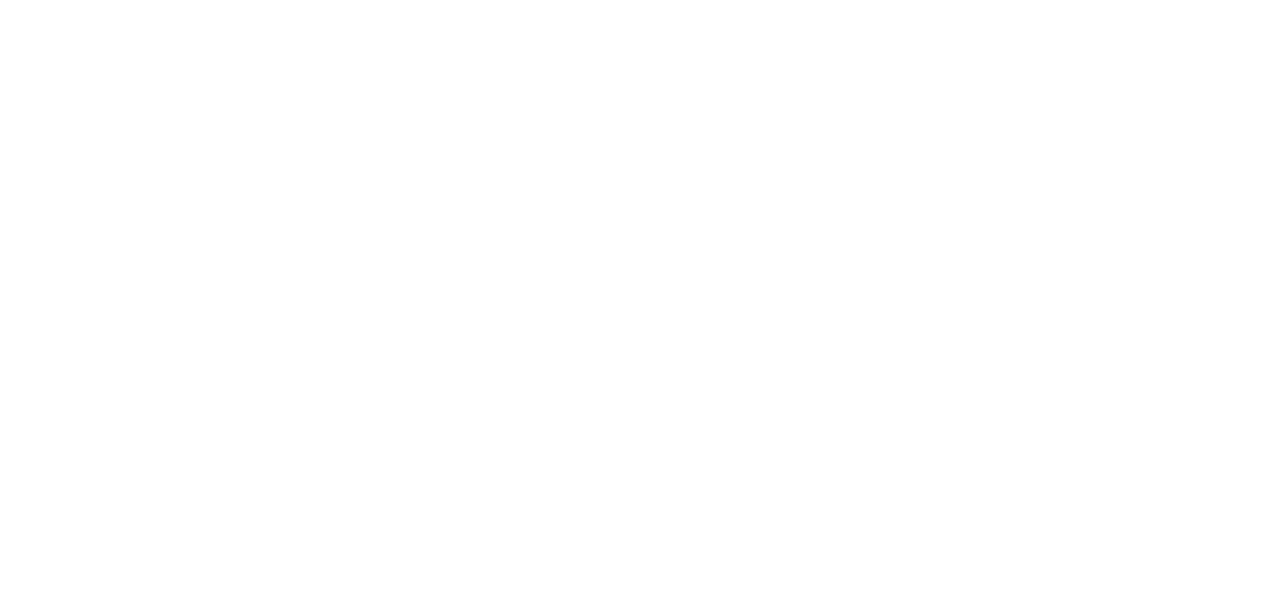
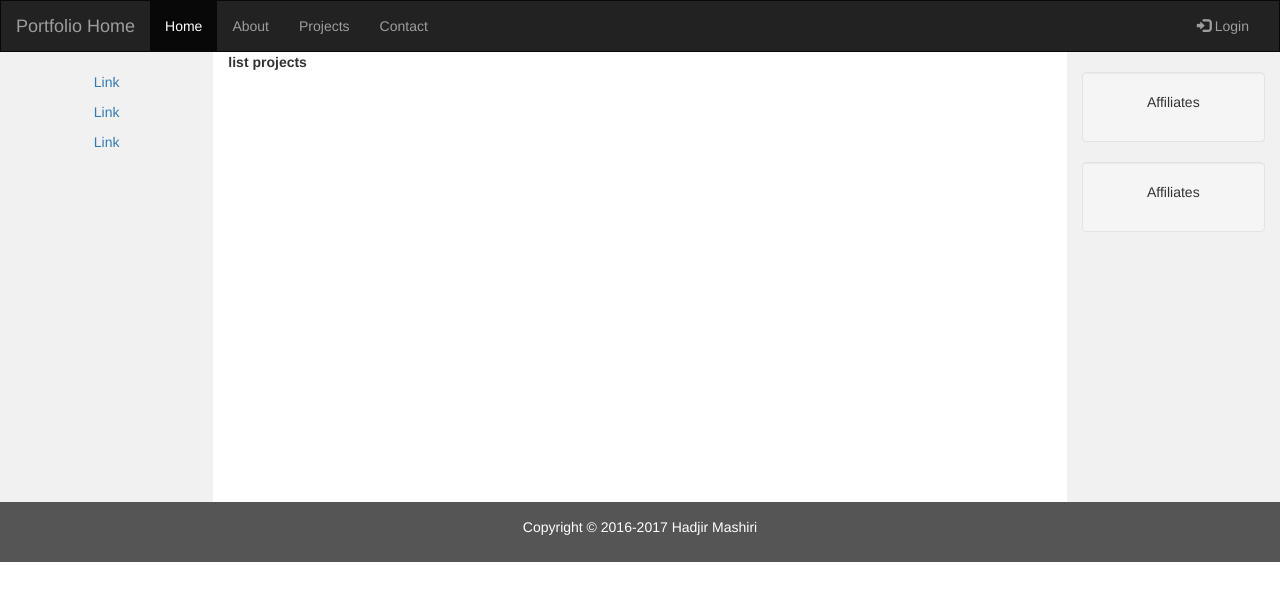
Before and after one commit to hmashiri/HadjirPortfolio, a website: page Portfolio/index.html at #!/projects in a window 1280 px wide. Drawn offline with nearby package versions, Linux system fonts and the light colour scheme.

Commit message:
styling of index page plus state pages linked

```diff
--- a/Portfolio/app/partials/projects.html
+++ b/Portfolio/app/partials/projects.html
@@ -0,0 +1 @@
+<div><label>list projects</label></div>
--- a/Portfolio/index.html
+++ b/Portfolio/index.html
@@ -5,13 +5,93 @@
 	<meta charset="utf-8">
     <link rel="stylesheet" href="./bower_components/bootstrap/dist/css/bootstrap.css" />
     <link rel="stylesheet" type="text/css" href="app/style.css" />
+<style>
+    /* Remove the navbar's default margin-bottom and rounded borders */
+    .navbar {
+      margin-bottom: 0;
+      border-radius: 0;
+    }
 
+    /* Set height of the grid so .sidenav can be 100% (adjust as needed) */
+    .row.content {height: 450px}
+
+    /* Set gray background color and 100% height */
+    .sidenav {
+      padding-top: 20px;
+      background-color: #f1f1f1;
+      height: 100%;
+    }
+
+    /* Set black background color, white text and some padding */
+    footer {
+      background-color: #555;
+      color: white;
+      padding: 15px;
+    }
+
+    /* On small screens, set height to 'auto' for sidenav and grid */
+    @media screen and (max-width: 767px) {
+      .sidenav {
+        height: auto;
+        padding: 15px;
+      }
+      .row.content {height:auto;}
+    }
+  </style>
 </head>
 <title>Hadjir's Portfolio</title>
 
 <body ng-app="app" class="ng-cloak">
 
-<div ui-view></div>
+<nav class="navbar navbar-inverse">
+  <div class="container-fluid">
+    <div class="navbar-header">
+      <button type="button" class="navbar-toggle" data-toggle="collapse" data-target="#myNavbar">
+        <span class="icon-bar"></span>
+        <span class="icon-bar"></span>
+        <span class="icon-bar"></span>
+      </button>
+      <a class="navbar-brand" href="#">Portfolio Home</a>
+    </div>
+    <div class="collapse navbar-collapse" id="myNavbar">
+      <ul class="nav navbar-nav">
+        <li class="active"><a href="#">Home</a></li>
+        <li><a ui-sref="aboutme" >About</a></li>
+        <li><a ui-sref="projects" >Projects</a></li>
+        <li><a href="#">Contact</a></li>
+      </ul>
+      <ul class="nav navbar-nav navbar-right">
+        <li><a href="#"><span class="glyphicon glyphicon-log-in"></span> Login</a></li>
+      </ul>
+    </div>
+  </div>
+</nav>
+
+<div class="container-fluid text-center">
+  <div class="row content">
+    <div class="col-sm-2 sidenav">
+      <p><a href="#">Link</a></p>
+      <p><a href="#">Link</a></p>
+      <p><a href="#">Link</a></p>
+    </div>
+    <div class="col-sm-8 text-left">
+      <div ui-view></div>
+    </div>
+    <div class="col-sm-2 sidenav">
+      <div class="well">
+        <p>Affiliates</p>
+      </div>
+      <div class="well">
+        <p>Affiliates</p>
+      </div>
+    </div>
+  </div>
+</div>
+
+<footer class="container-fluid text-center">
+  <p>Copyright © 2016-2017 Hadjir Mashiri</p>
+</footer>
+
 
 
 <script src="./bower_components/angular/angular.js"></script>
```
